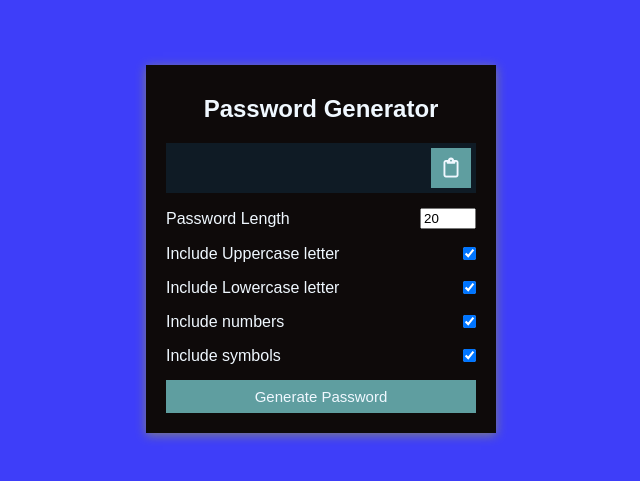
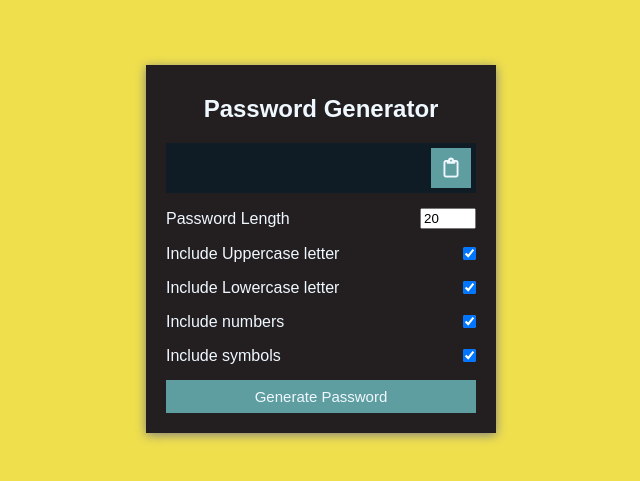
Before and after one commit to brbates86/SecureKey, a plain HTML site: page index.html in a window 1280 px wide. Shown: the part 159-640 px from the top of the page, without its empty margins (319-959 px from the left). Drawn offline with Linux system fonts and the light colour scheme.

Commit message:
make changes to the color scheme

```diff
--- a/style.css
+++ b/style.css
@@ -3,7 +3,7 @@
 }
 
 body {
-    background-color: rgb(62, 62, 249);
+    background-color:  #efdf4d;
     color: aliceblue;
     display: flex;
     font-family: sans-serif;
@@ -28,7 +28,7 @@ input[type='checkbox'] {
 }
 
 .container {
-    background-color: rgb(14, 10, 10);
+    background-color: #231f20;
     box-shadow: 0px 2px 10px grey;
     padding: 20px;
     width: 350px;
```
